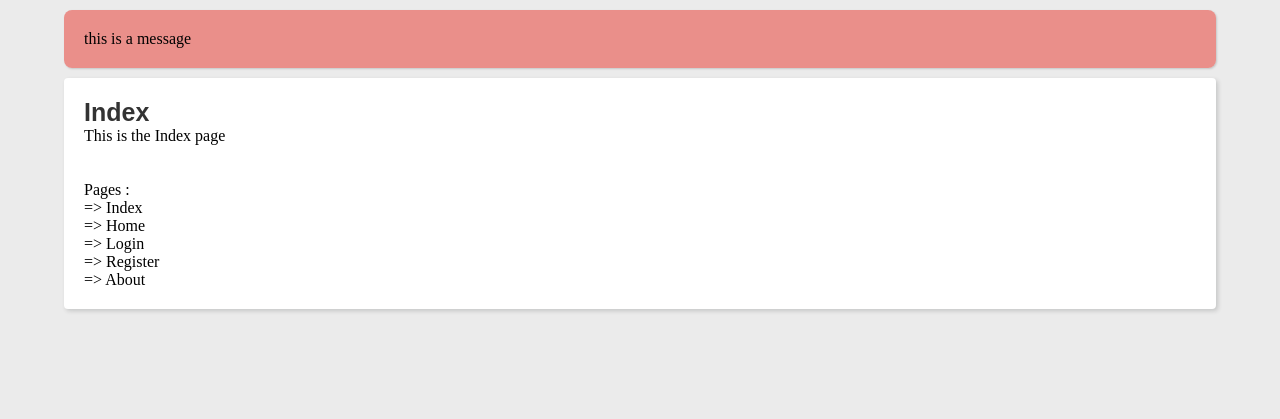
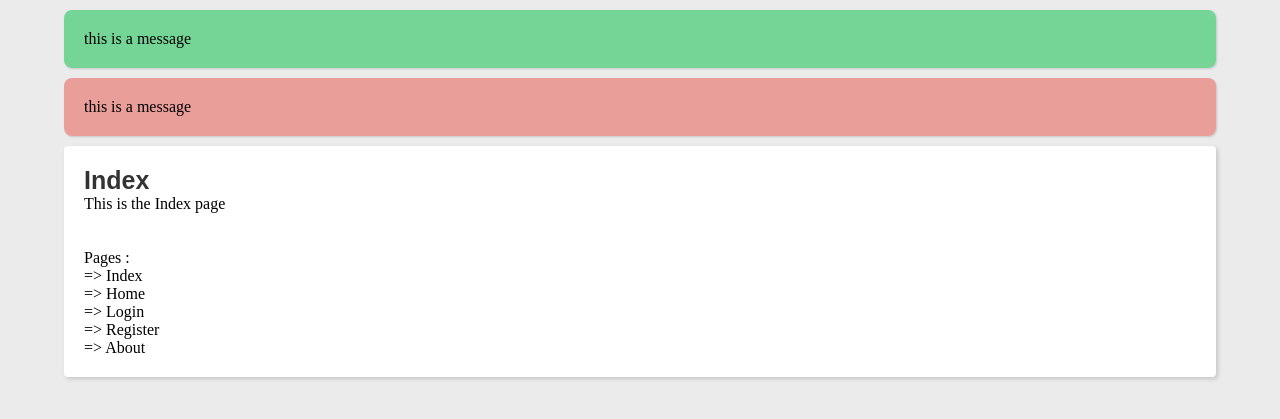
Before and after one commit to Elik09/ServeWatch, a Flask app: page / in a window 1280 px wide. Shown: the top 419 px of the page. Run offline with Flask 2, Linux system fonts and the light colour scheme; some web fonts are replaced.

Commit message:
Initial commit

```diff
--- a/static/css/main.css
+++ b/static/css/main.css
@@ -87,11 +87,11 @@ a {
 }
 
 .success{
-	background-color:rgb(0, 191, 69,0.3);
+	background-color:rgb(0, 191, 69,0.5);
 }
 
 .fail{
-	background-color:rgb(233, 82, 74,0.6);
+	background-color:rgb(233, 82, 74,0.5);
 }
 
 .message{
--- a/templates/header.html
+++ b/templates/header.html
@@ -17,9 +17,14 @@
 	document.write('<script src="http://' + (location.host || 'localhost').split(':')[0] + ':35729/livereload.js?snipver=1"></' + 'script>')
 </script>
 
+		<div class="message success">
+			<p>this is a message </p>
+		</div>
+
 		<div class="message fail">
 			<p>this is a message </p>
 		</div>
+
 
 	{% with messages = get_flashed_messages(with_categories=true) %}
 		{% if messages %}
```
